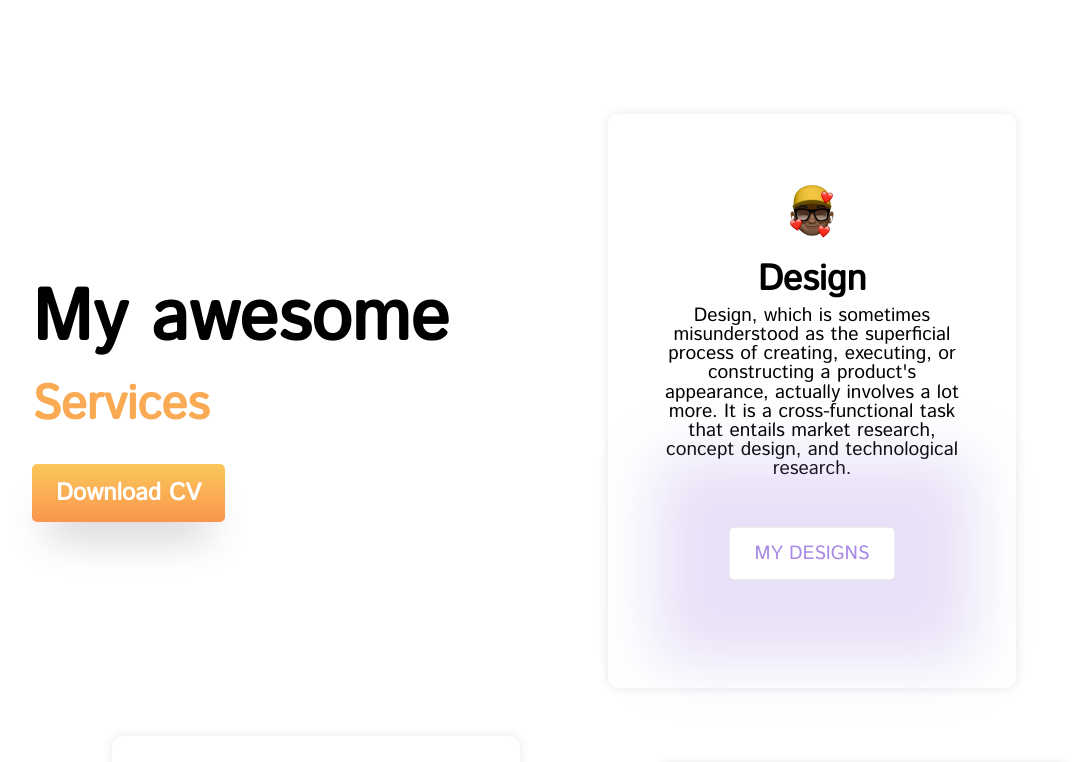
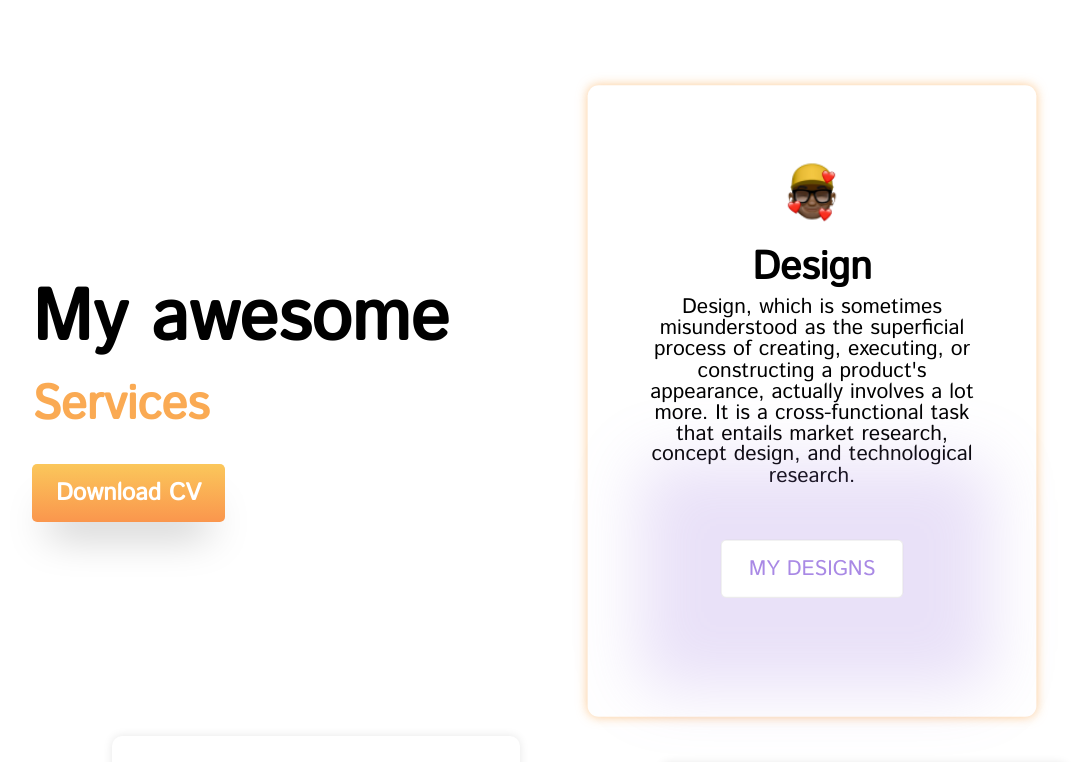
Before and after one commit to principalkelvo/kelvinnjoroowino, a Vue app: page / in a window 1280 px wide. In both pictures the pointer is over the element 840 px from the left and 2084 px from the top of the page. Shown: the part 1684-2446 px from the top of the page, without its empty margins (28-1102 px from the left). Built offline with nearby package versions, Linux system fonts and the light colour scheme; what vue-testimonials would draw is missing.

Commit message:
card hovers

```diff
--- a/src/components/services.vue
+++ b/src/components/services.vue
@@ -112,9 +112,15 @@
     flex-direction: column;
     align-items: center;
     width: 15em;
+    transition: all .5s ease-in-out 0s;
     /* height: 16em; */
 }
 
+.card:hover{
+    box-shadow: 0px 0px 10px #faaa53a1;
+    transform: scale(1.1);
+
+}
 .is-dark-mode-active .card {
     background-color: #cacaca;
 }
```
